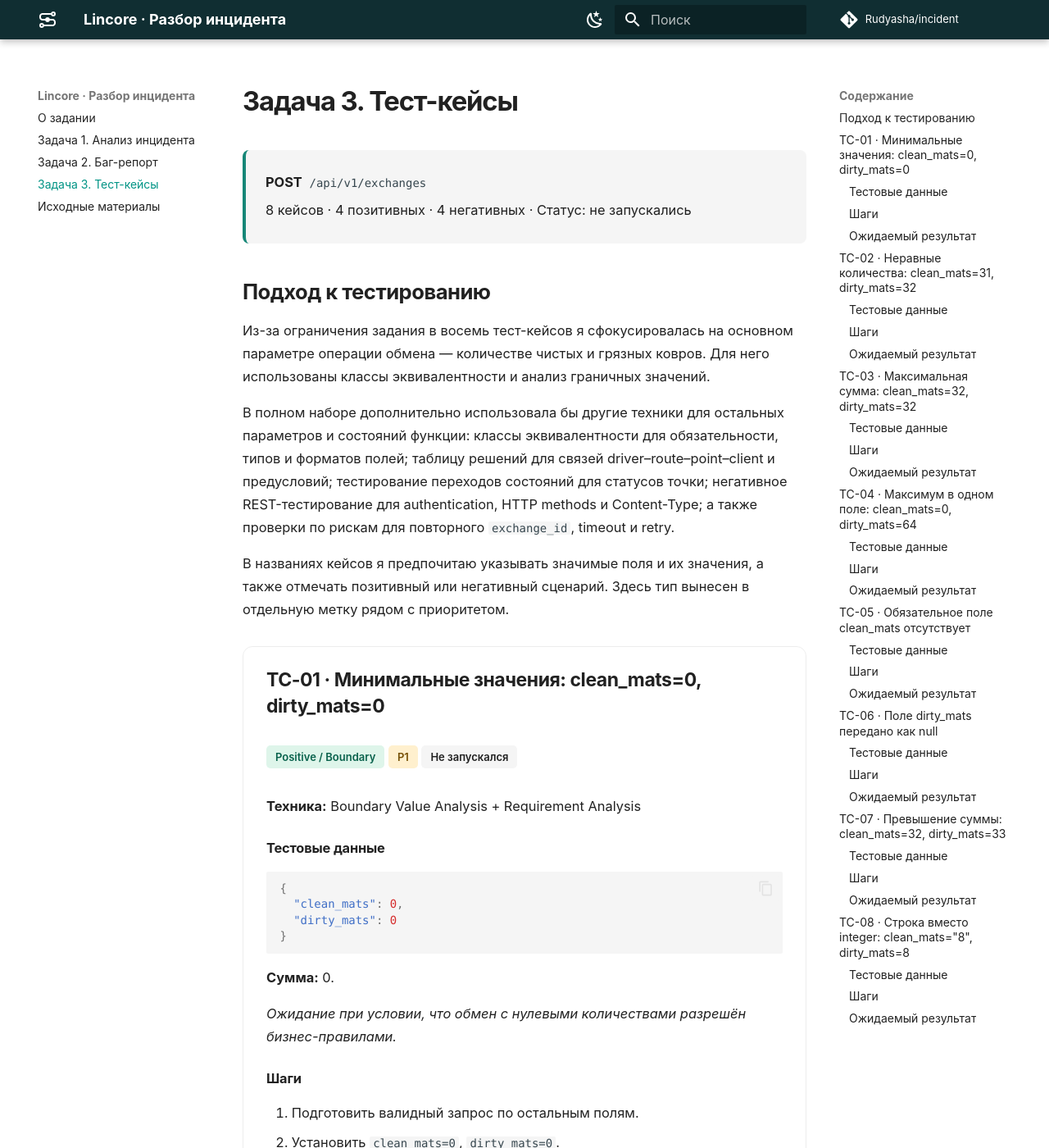
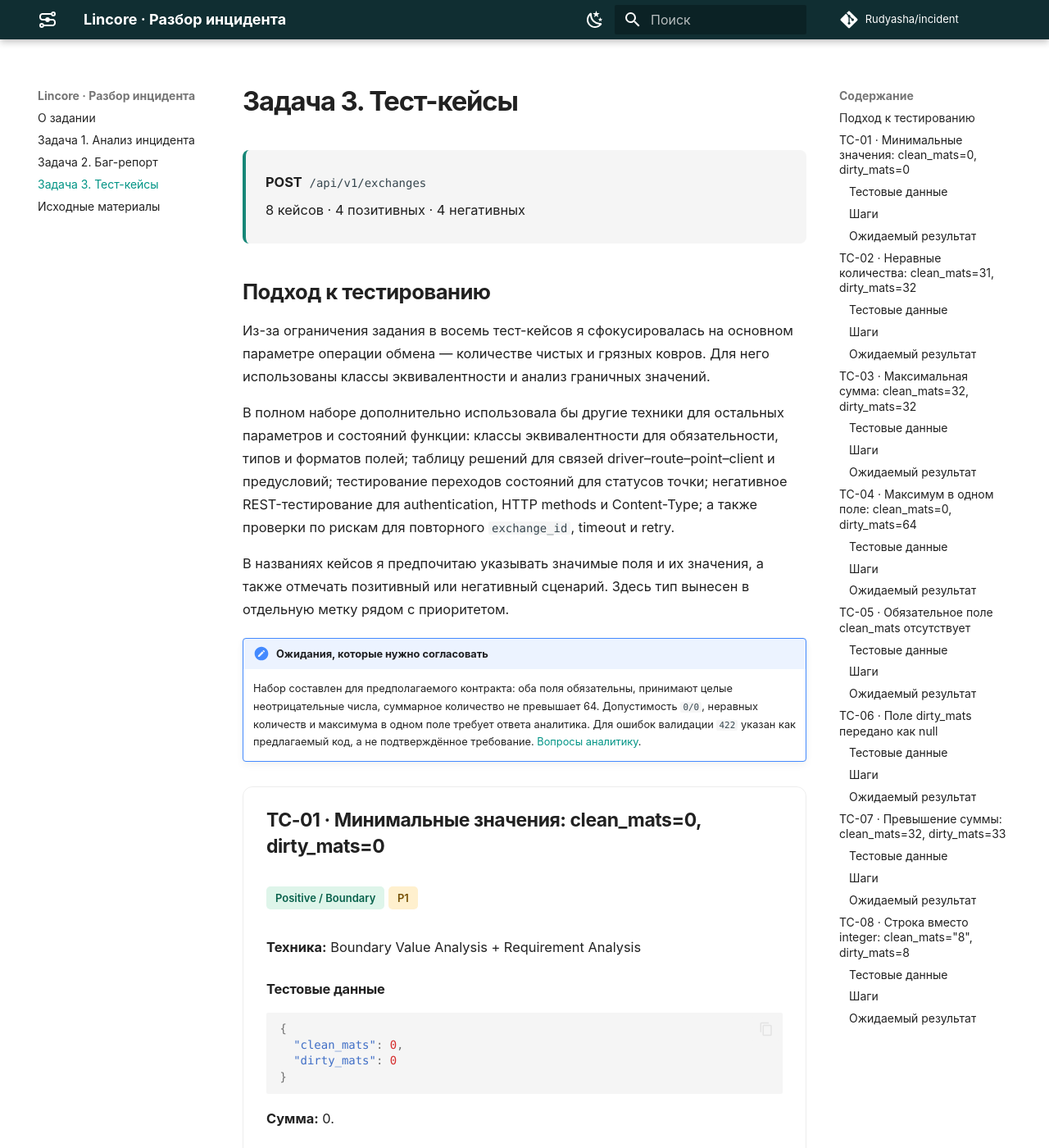
Before and after one commit to Rudyasha/incident, an MkDocs documentation site: the page built from docs/task-3.md, in a window 1280 px wide and 1400 px high. Shown: the whole window at 82% size. Built offline with MkDocs 1.6.1 and Material for MkDocs 9.7.7, drawn with Linux system fonts in a browser that asks for light colours; comment, search, counter and statistics services are not loaded; some of the changed text lies outside the part shown.

Commit message:
Restore expectation note and simplify step formatting

```diff
--- a/docs/task-3.md
+++ b/docs/task-3.md
@@ -4,7 +4,7 @@
 
 **POST** `/api/v1/exchanges`
 
-8 кейсов · 4 позитивных · 4 негативных · Статус: не запускались
+8 кейсов · 4 позитивных · 4 негативных
 
 </div>
 
@@ -16,6 +16,9 @@
 
 В названиях кейсов я предпочитаю указывать значимые поля и их значения, а также отмечать позитивный или негативный сценарий. Здесь тип вынесен в отдельную метку рядом с приоритетом.
 
+!!! note "Ожидания, которые нужно согласовать"
+    Набор составлен для предполагаемого контракта: оба поля обязательны, принимают целые неотрицательные числа, суммарное количество не превышает 64. Допустимость `0/0`, неравных количеств и максимума в одном поле требует ответа аналитика. Для ошибок валидации `422` указан как предлагаемый код, а не подтверждённое требование. [Вопросы аналитику](task-1.md#4).
+
 <div class="test-case" markdown>
 
 ## TC-01 · Минимальные значения: clean_mats=0, dirty_mats=0 {#tc-01}
@@ -24,7 +27,6 @@
 
 <span class="case-tag positive">Positive / Boundary</span>
 <span class="case-tag priority">P1</span>
-<span class="case-tag">Не запускался</span>
 
 </div>
 
@@ -45,10 +47,10 @@
 
 ### Шаги
 
-1. Подготовить валидный запрос по остальным полям.
-2. Установить `clean_mats=0`, `dirty_mats=0`.
-3. Выполнить `POST /api/v1/exchanges`.
-4. Проверить ответ API, записи в БД и сообщения Kafka по `exchange_id`.
+1. Подготовить валидный запрос по остальным полям
+2. Установить `clean_mats=0`, `dirty_mats=0`
+3. Выполнить `POST /api/v1/exchanges`
+4. Проверить ответ API, записи в БД и сообщения Kafka по `exchange_id`
 
 ### Ожидаемый результат
 
@@ -67,7 +69,6 @@
 
 <span class="case-tag positive">Positive / Boundary</span>
 <span class="case-tag priority">P1</span>
-<span class="case-tag">Не запускался</span>
 
 </div>
 
@@ -88,10 +89,10 @@
 
 ### Шаги
 
-1. Подготовить валидный запрос по остальным полям.
-2. Установить `clean_mats=31`, `dirty_mats=32`.
-3. Выполнить `POST /api/v1/exchanges`.
-4. Проверить ответ API, записи в БД и сообщения Kafka по `exchange_id`.
+1. Подготовить валидный запрос по остальным полям
+2. Установить `clean_mats=31`, `dirty_mats=32`
+3. Выполнить `POST /api/v1/exchanges`
+4. Проверить ответ API, записи в БД и сообщения Kafka по `exchange_id`
 
 ### Ожидаемый результат
 
@@ -110,7 +111,6 @@
 
 <span class="case-tag positive">Positive / Boundary</span>
 <span class="case-tag priority">P0</span>
-<span class="case-tag">Не запускался</span>
 
 </div>
 
@@ -129,10 +129,10 @@
 
 ### Шаги
 
-1. Подготовить валидный запрос по остальным полям.
-2. Установить `clean_mats=32`, `dirty_mats=32`.
-3. Выполнить `POST /api/v1/exchanges`.
-4. Проверить ответ API, записи в БД и сообщения Kafka по `exchange_id`.
+1. Подготовить валидный запрос по остальным полям
+2. Установить `clean_mats=32`, `dirty_mats=32`
+3. Выполнить `POST /api/v1/exchanges`
+4. Проверить ответ API, записи в БД и сообщения Kafka по `exchange_id`
 
 ### Ожидаемый результат
 
@@ -151,7 +151,6 @@
 
 <span class="case-tag positive">Positive / Boundary</span>
 <span class="case-tag priority">P1</span>
-<span class="case-tag">Не запускался</span>
 
 </div>
 
@@ -172,11 +171,11 @@
 
 ### Шаги
 
-1. Подготовить валидный запрос по остальным полям.
-2. Установить `clean_mats=0`, `dirty_mats=64`.
-3. Выполнить `POST /api/v1/exchanges`.
-4. Проверить ответ API, записи в БД и сообщения Kafka по `exchange_id`.
-5. Проверить состояние точки: оно соответствует согласованному правилу завершения обмена.
+1. Подготовить валидный запрос по остальным полям
+2. Установить `clean_mats=0`, `dirty_mats=64`
+3. Выполнить `POST /api/v1/exchanges`
+4. Проверить ответ API, записи в БД и сообщения Kafka по `exchange_id`
+5. Проверить состояние точки: оно соответствует согласованному правилу завершения обмена
 
 ### Ожидаемый результат
 
@@ -195,7 +194,6 @@
 
 <span class="case-tag negative">Negative</span>
 <span class="case-tag priority">P1</span>
-<span class="case-tag">Не запускался</span>
 
 </div>
 
@@ -211,10 +209,10 @@
 
 ### Шаги
 
-1. Подготовить валидный запрос по остальным полям.
-2. Удалить поле `clean_mats` из JSON целиком; установить `dirty_mats=1`. Не передавать пустую строку или `null`.
-3. Выполнить `POST /api/v1/exchanges`.
-4. Проверить ответ API, записи в БД и сообщения Kafka по `exchange_id`.
+1. Подготовить валидный запрос по остальным полям
+2. Удалить поле `clean_mats` из JSON целиком; установить `dirty_mats=1`; не передавать пустую строку или `null`
+3. Выполнить `POST /api/v1/exchanges`
+4. Проверить ответ API, записи в БД и сообщения Kafka по `exchange_id`
 
 ### Ожидаемый результат
 
@@ -232,7 +230,6 @@
 
 <span class="case-tag negative">Negative</span>
 <span class="case-tag priority">P1</span>
-<span class="case-tag">Не запускался</span>
 
 </div>
 
@@ -249,10 +246,10 @@
 
 ### Шаги
 
-1. Подготовить валидный запрос по остальным полям.
-2. Установить `clean_mats=1`, `dirty_mats=null`.
-3. Выполнить `POST /api/v1/exchanges`.
-4. Проверить ответ API, записи в БД и сообщения Kafka по `exchange_id`.
+1. Подготовить валидный запрос по остальным полям
+2. Установить `clean_mats=1`, `dirty_mats=null`
+3. Выполнить `POST /api/v1/exchanges`
+4. Проверить ответ API, записи в БД и сообщения Kafka по `exchange_id`
 
 ### Ожидаемый результат
 
@@ -270,7 +267,6 @@
 
 <span class="case-tag negative">Negative / Boundary</span>
 <span class="case-tag priority">P0</span>
-<span class="case-tag">Не запускался</span>
 
 </div>
 
@@ -289,10 +285,10 @@
 
 ### Шаги
 
-1. Подготовить валидный запрос по остальным полям.
-2. Установить `clean_mats=32`, `dirty_mats=33`.
-3. Выполнить `POST /api/v1/exchanges`.
-4. Проверить ответ API, записи в БД и сообщения Kafka по `exchange_id`.
+1. Подготовить валидный запрос по остальным полям
+2. Установить `clean_mats=32`, `dirty_mats=33`
+3. Выполнить `POST /api/v1/exchanges`
+4. Проверить ответ API, записи в БД и сообщения Kafka по `exchange_id`
 
 ### Ожидаемый результат
 
@@ -310,7 +306,6 @@
 
 <span class="case-tag negative">Negative</span>
 <span class="case-tag priority">P1</span>
-<span class="case-tag">Не запускался</span>
 
 </div>
 
@@ -327,10 +322,10 @@
 
 ### Шаги
 
-1. Подготовить валидный запрос по остальным полям.
-2. Передать `clean_mats` строкой `"8"`, а `dirty_mats` — числом `8`.
-3. Выполнить `POST /api/v1/exchanges`.
-4. Проверить ответ API, записи в БД и сообщения Kafka по `exchange_id`.
+1. Подготовить валидный запрос по остальным полям
+2. Передать `clean_mats` строкой `"8"`, а `dirty_mats` — числом `8`
+3. Выполнить `POST /api/v1/exchanges`
+4. Проверить ответ API, записи в БД и сообщения Kafka по `exchange_id`
 
 ### Ожидаемый результат
 
```
Also changed, not shown: docs/task-2.md (+11 -11 lines).
